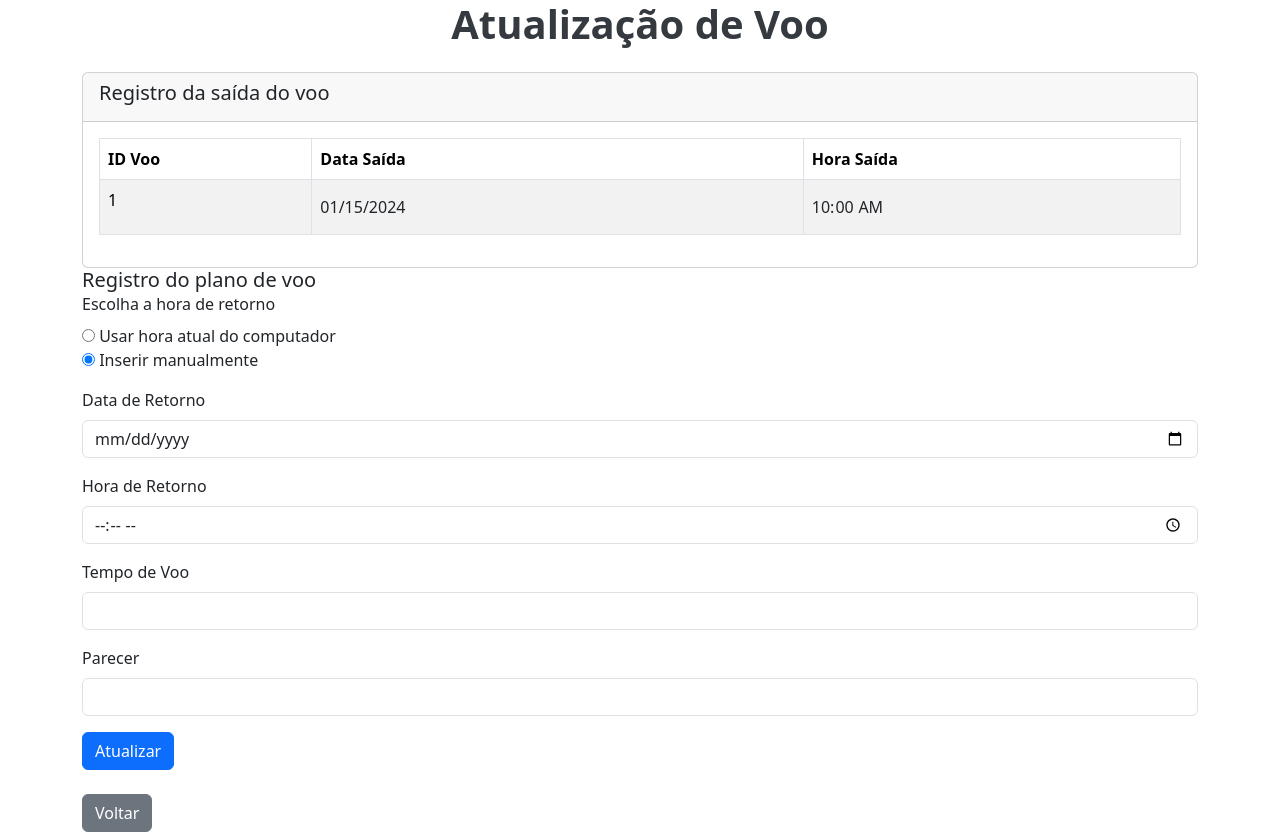
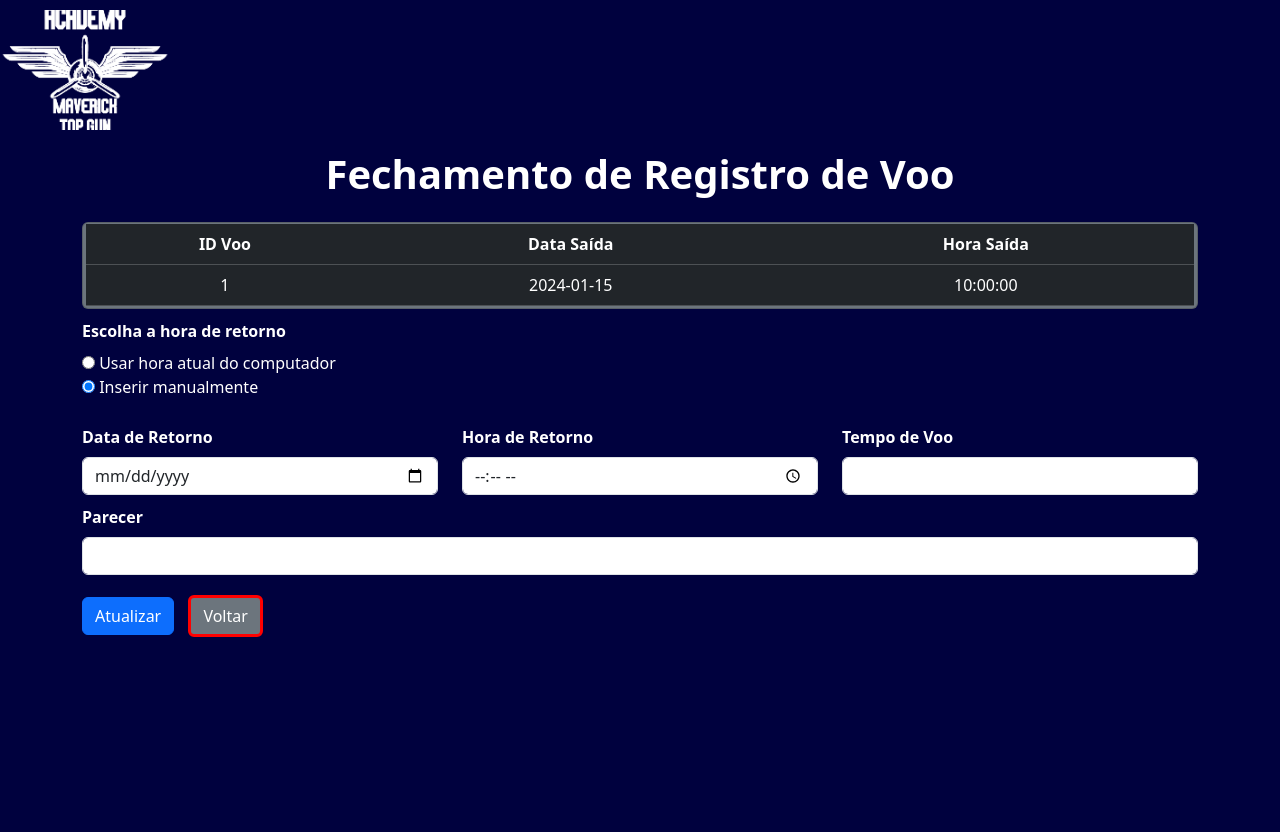
Before and after one commit to RogerioSenac/Projeto-Aeroclube, a PHP site: page /registrosVoos/finalizavoo.php?id=1 in a window 1280 px wide. After the commit the page ends 637 px from the top, so only its background shows below. Run offline with PHP 8.4, Linux system fonts and the light colour scheme; data comes from the database, SQL or seed files in the repository.

Commit message:
refacture finalizavoo - change layout

```diff
--- a/Maverick/Assets/css/estiloAluno.css
+++ b/Maverick/Assets/css/estiloAluno.css
@@ -65,6 +65,8 @@ h1 {
 }
 
 .form-label{
+    margin-top: 10px;
+    font-weight: bold;
     color:#fff;
 }
 
@@ -137,3 +139,19 @@ h1 {
     height: 150px;
     width: 150px;
 }
+
+.card-header{
+    color: #fff;
+}
+
+.input-radio{
+    color: #fff;
+}
+
+.card-body{
+    background: none;
+    margin-top: -75px;
+    margin-bottom: -30px;
+    margin-left: -13px;
+    margin-right: -13px;
+}
--- a/Maverick/Assets/css/estiloAtualizar.css
+++ b/Maverick/Assets/css/estiloAtualizar.css
@@ -87,3 +87,8 @@ h1 {
     /* background-color: #FFF; */
 
 }
+
+.tr td{
+    color: #fff;
+    background-color: #fff;
+}
--- a/Maverick/registrosVoos/finalizavoo.php
+++ b/Maverick/registrosVoos/finalizavoo.php
@@ -18,7 +18,7 @@ if ($_SERVER['REQUEST_METHOD'] == "POST") {
 
     if ($usarHoraComputador === 'sim') {
         $dataRetorno = date('Y-m-d');
-        $horaRetorno = date('H:i');
+        $horaRetorno = date('H:i:s');
     }
 
     $dataHoraRetorno = $dataRetorno . ' ' . $horaRetorno;
@@ -53,17 +53,9 @@ if ($_SERVER['REQUEST_METHOD'] == "POST") {
     <meta name="viewport" content="width=device-width, initial-scale=1.0">
     <link href="https://cdn.jsdelivr.net/npm/bootstrap@5.3.3/dist/css/bootstrap.min.css" rel="stylesheet"
         integrity="sha384-QWTKZyjpPEjISv5WaRU9OFeRpok6YctnYmDr5pNlyT2bRjXh0JMhjY6hW+ALEwIH" crossorigin="anonymous">
+    <link rel="stylesheet" href="../Assets/CSS/estiloAluno.css">
     <title>Atualização de Voo</title>
-    <style>
-        h1 {
-            text-align: center;
-            margin-bottom: 2rem;
-            font-size: 2.5rem;
-            font-weight: bold;
-            color: #343a40;
-            /* Cor escura para contraste */
-        }
-    </style>
+
     <script>
     function calcularTempoVoo() {
         const dataSaida = document.getElementById('dataSaida').value;
@@ -91,7 +83,8 @@ if ($_SERVER['REQUEST_METHOD'] == "POST") {
             const segundos = Math.floor((diferencaMillis % (1000 * 60)) / 1000);
 
             // Exibir o tempo de voo no campo correspondente no formato 'HH:mm:ss'
-                document.getElementById('tempoVoo').value = `${String(horas).padStart(2, '0')}:${String(minutos).padStart(2, '0')}:${String(segundos).padStart(2, '0')}`;
+            document.getElementById('tempoVoo').value =
+                `${String(horas).padStart(2, '0')}:${String(minutos).padStart(2, '0')}:${String(segundos).padStart(2, '0')}`;
         }
     }
 
@@ -110,16 +103,18 @@ if ($_SERVER['REQUEST_METHOD'] == "POST") {
 </head>
 
 <body>
+    <div class="navbar_menu">
+        <img src="../Assets/images/aeronaves/logo.png" alt="Logo">
+    </div>
+
     <div class="container">
-        <h1 class="mb-4">Atualização de Voo</h1>
+        <h1 class="mb-4">Fechamento de Registro de Voo</h1>
 
         <!-- Exibir informações do voo em uma tabela -->
-        <div class="card">
-            <div class="card-header">
-                <h5 class="card-title">Registro da saída do voo</h5>
-            </div>
+        <div class="card text-bg-secondary mb3">
+
             <div class="card-body">
-                <table class="table table-striped table-bordered">
+                <table class="table table-dark table-hover">
                     <thead>
                         <tr>
                             <th>ID Voo</th>
@@ -129,17 +124,19 @@ if ($_SERVER['REQUEST_METHOD'] == "POST") {
                     </thead>
                     <tbody>
                         <?php foreach ($exibir as $saidas): ?>
+
                         <tr>
-                                <td><?php echo htmlspecialchars($saidas['idRegVoo']); ?></td>
+                            <td><?php echo htmlspecialchars($saidas['idRegVoo']); ?>
                             <td>
-                                    <input type="date" id="dataSaida" class="form-control-plaintext"
-                                        value="<?php echo htmlspecialchars($saidas['dataSaida']); ?>" readonly>
+
+                                <?php echo htmlspecialchars($saidas['dataSaida']); ?>
                             </td>
                             <td>
-                                    <input type="time" id="horaSaida" class="form-control-plaintext"
-                                        value="<?php echo htmlspecialchars($saidas['horaSaida']); ?>" readonly>
+                                <?php echo htmlspecialchars($saidas['horaSaida']); ?>
                             </td>
                         </tr>
+
+
                         <?php endforeach; ?>
                     </tbody>
                 </table>
@@ -147,45 +144,48 @@ if ($_SERVER['REQUEST_METHOD'] == "POST") {
         </div>
         <!-- Formulário para atualizar o registro -->
         <form method="POST">
-            <div class="card-header">
-                <h5 class="card-title">Registro do plano de voo</h5>
-            </div>
+
             <div class="mb-3">
                 <label for="usarHoraComputador" class="form-label">Escolha a hora de retorno</label>
-                <div>
-                    <input type="radio" id="usarHoraComputadorSim" name="usarHoraComputador" value="sim" onclick="definirHoraAtual()">
+                <div class="input-radio">
+                    <input type="radio" id="usarHoraComputadorSim" name="usarHoraComputador" value="sim"
+                        onclick="definirHoraAtual()">
                     <label for="usarHoraComputadorSim">Usar hora atual do computador</label>
                 </div>
-                <div>
+                <div class="input-radio">
                     <input type="radio" id="usarHoraComputadorNao" name="usarHoraComputador" value="nao" checked>
                     <label for="usarHoraComputadorNao">Inserir manualmente</label>
                 </div>
             </div>
-            <div class="mb-3">
+            <div class="row justify-content-md-center">
+                <div class="col col-lg-4">
                     <label for="dataRetorno" class="form-label">Data de Retorno</label>
                     <input type="date" class="form-control" id="dataRetorno" name="dataRetorno" required>
                 </div>
-            <div class="mb-3">
+                <div class="col col-lg-4">
                     <label for="horaRetorno" class="form-label">Hora de Retorno</label>
-                <input type="time" class="form-control" id="horaRetorno" name="horaRetorno" oninput="calcularTempoVoo()"
-                    required>
+                    <input type="time" class="form-control" id="horaRetorno" name="horaRetorno"
+                        oninput="calcularTempoVoo()" required>
                 </div>
-            <div class="mb-3">
+                <div class="col col-lg-4">
                     <label for="tempoVoo" class="form-label">Tempo de Voo</label>
                     <input type="text" class="form-control" id="tempoVoo" name="tempoVoo" readonly>
                 </div>
+            </div>
 
-            <div class="mb-3">
+            <div class="col col lg-12">
                 <label for="parecer" class="form-label">Parecer</label>
                 <input type="text" class="form-control" id="parecer" name="parecer" required>
             </div>
+            <div class="mb-4">
                 <button type="submit" class="btn btn-primary">Atualizar</button>
+                <a href="lista_voo_abertos.php" class="btn btn-secondary">Voltar</a>
+            </div>
         </form>
         <br>
-        <a href="lista_voo_abertos.php" class="btn btn-secondary">Voltar</a>
     </div>
-    <script src="https://cdn.jsdelivr.net/npm/bootstrap@5.3.3/dist/js/bootstrap.bundle.min.js"
-        integrity="sha384-..."></script>
+    <script src="https://cdn.jsdelivr.net/npm/bootstrap@5.3.3/dist/js/bootstrap.bundle.min.js" integrity="sha384-...">
+    </script>
 </body>
 
 </html>
```
Lines whose indentation alone changed are shown as unchanged.
